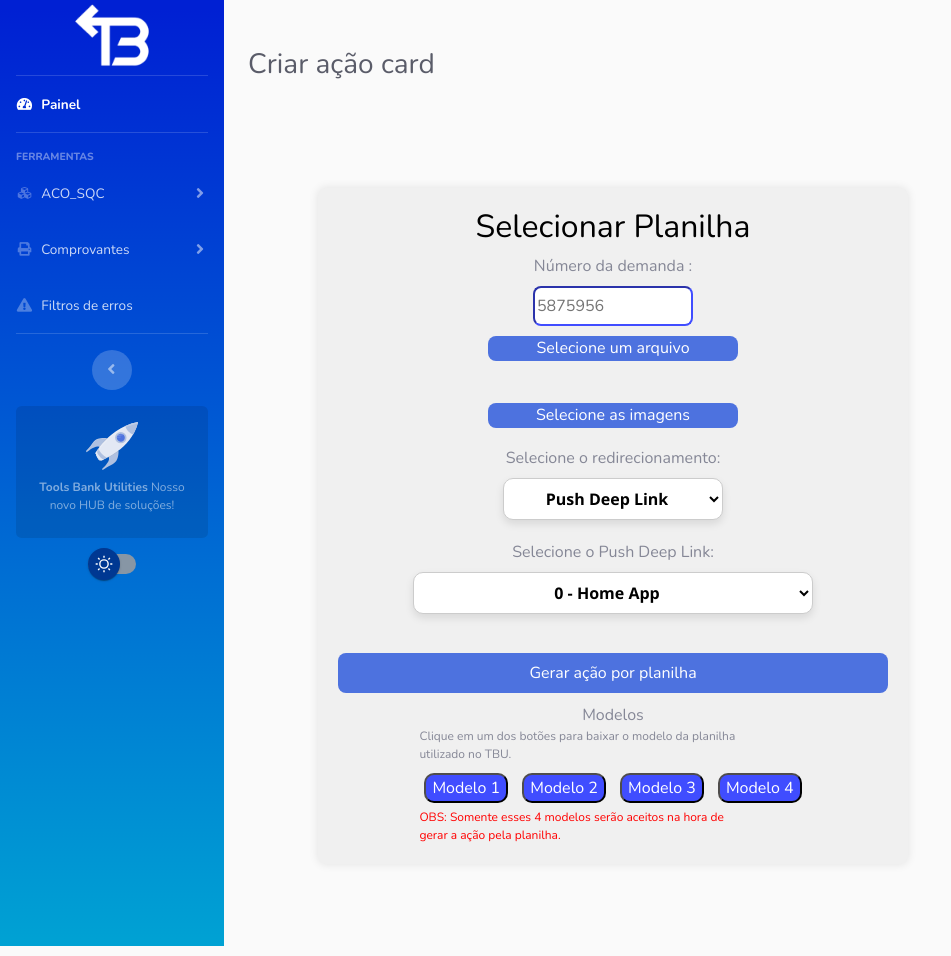
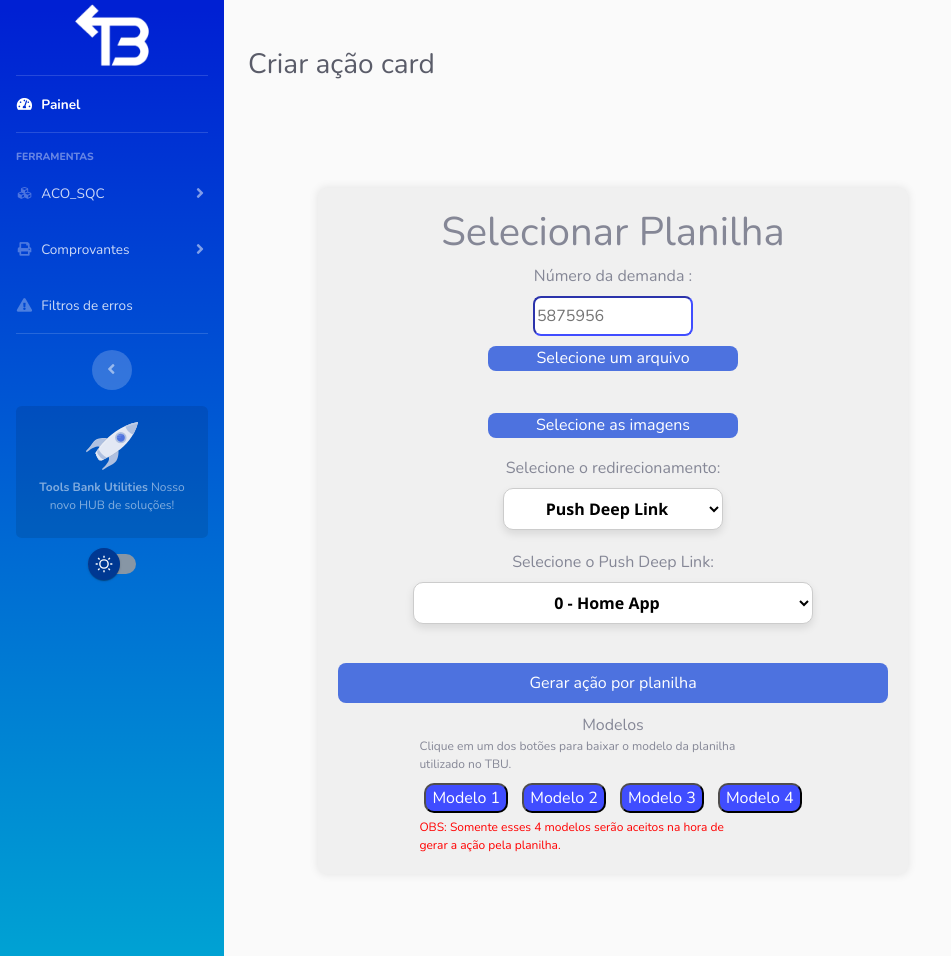
Before and after one commit to ReisLucasF/ACOWEB, a PHP site: page /aco/planilha/index.php in a window 1280 px wide. Shown: the whole page, without its empty margins (0-951 px from the left). Run offline with PHP 8.4, Linux system fonts and the light colour scheme.

Commit message:
Revert "Merge branch 'master' of https://github.com/ReisLucasF/ACOWEB"
This reverts commit 4b33e30ec3ff5fc659ced3da0a393e707ea47385, reversing
changes made to 1d6dea1e0e1a58468aef487eae4a92043e53846d.

```diff
--- a/sections/sidebar.php
+++ b/sections/sidebar.php
@@ -128,10 +128,6 @@
 
 
 <style>
-h1 {
-  font-size: xx-large;
-  color: black;
-}
 /* switch settings 👇 */
 
 .container {
@@ -305,107 +311,87 @@ select.dark-theme:focus {
 h1.dark-theme{
     color: #FFFFFF;
 }
-
 #cardPreview.dark-theme{
-    border: 1px solid #FFFFFF !important;
-}
-#cardPreview2.dark-theme{
     border: 1px solid #FFFFFF;
 }
-#content.dark-theme {
-    background-color: #1f1f1f;
-}
-.carregarpreview.darktheme{
-    background-color: #FFFFFF;
-}
-
 </style>
 <script>
-    document.addEventListener('DOMContentLoaded', function() {
-    var savedTheme = localStorage.getItem('theme');
-    var checkbox = document.getElementById('switch');
-
-    if (savedTheme === 'dark') {
-        checkbox.checked = true;
-        darktheme();
-    }
-});
 function darktheme() {
     var checkbox = document.getElementById('switch');
-    // Variáveis Tela
+    var formulario = document.getElementById('formulario');
+    var titulo = document.getElementById('tituloPreview');
+    var subtitulo = document.getElementById('subtituloPreview');
+    var textcta = document.getElementById('textoCTAPreview');
+    var cardpreview = document.getElementById('cardPreview');
+    var txtarea = document.getElementById('textarea');
+    var cardpreview = document.getElementById('cardPreview');
     var container = document.querySelector('.container-fluid');
-    var formulario = document.getElementById('formulario');
-    var content = document.getElementById('content');
-    var txtarea = document.getElementById('textarea');
     var labels = document.querySelectorAll('label');
     var inputs = document.querySelectorAll('input');
     var selects = document.querySelectorAll('select');
     var h1s = document.querySelectorAll('h1');
 
-    //--------------//
-    // Variáveis cardpreview
-    var titulo = document.getElementById('tituloPreview');
-    var subtitulo = document.getElementById('subtituloPreview');
-    var textcta = document.getElementById('textoCTAPreview');
-    var cardpreview = document.getElementById('cardPreview');
-    var titulo2 = document.getElementById('tituloPreview2');
-    var subtitulo2 = document.getElementById('subtituloPreview2');
-    var textcta2 = document.getElementById('textoCTAPreview2');
-    var cardpreview2 = document.getElementById('cardPreview2');
-    //--------------//
-    var teste = document.querySelectorAll('carregarpreview');
     if (checkbox.checked) {
-        //Modificando tela
-        content.classList.add('dark-theme');
         container.classList.add('dark-theme');
         formulario.classList.add('dark-theme');
+        cardpreview.classList.add('dark-theme');
+
+        titulo.classList.add('dark-theme');
+        subtitulo.classList.add('dark-theme');
+        textcta.classList.add('dark-theme');
+        cardpreview.classList.add('dark-theme');
+
         h1s.forEach(label => label.classList.add('dark-theme'));
         labels.forEach(label => label.classList.add('dark-theme'));
         inputs.forEach(input => input.classList.add('dark-theme'));
         selects.forEach(select => select.classList.add('dark-theme'));
         txtarea.classList.add('dark-theme');
-        //--------------//
-        //Modificando preview
-        titulo.classList.add('dark-theme');
-        subtitulo.classList.add('dark-theme');
-        textcta.classList.add('dark-theme');
-        cardpreview.classList.add('dark-theme');
-        titulo2.classList.add('dark-theme');
-        subtitulo2.classList.add('dark-theme');
-        textcta2.classList.add('dark-theme');
-        cardpreview2.classList.add('dark-theme');
-        //----------------//
-        main.classList.add('dark-theme');
-        teste.classList.add('dark-theme');
 
         localStorage.setItem('theme', 'dark'); // Salva o estado como 'dark'
     } else {
-        //Modificando tela
-        content.classList.remove('dark-theme');
         container.classList.remove('dark-theme');
         formulario.classList.remove('dark-theme');
+        cardpreview.classList.remove('dark-theme');
+
+        titulo.classList.remove('dark-theme');
+        subtitulo.classList.remove('dark-theme');
+        textcta.classList.remove('dark-theme');
+        cardpreview.classList.remove('dark-theme');
+
         h1s.forEach(label => label.classList.remove('dark-theme'));
         labels.forEach(label => label.classList.remove('dark-theme'));
         inputs.forEach(input => input.classList.remove('dark-theme'));
         selects.forEach(select => select.classList.remove('dark-theme'));
         txtarea.classList.remove('dark-theme');
-        //--------------//
-        //Modificando preview
-        titulo.classList.remove('dark-theme');
-        subtitulo.classList.remove('dark-theme');
-        textcta.classList.remove('dark-theme');
-        cardpreview.classList.remove('dark-theme');
-        titulo2.classList.remove('dark-theme');
-        subtitulo2.classList.remove('dark-theme');
-        textcta2.classList.remove('dark-theme');
-        cardpreview2.classList.remove('dark-theme');
-        //--------------//
-        main.classList.remove('dark-theme');
-        remove.classList.add('dark-theme');
-
         localStorage.setItem('theme', 'light'); // Salva o estado como 'light'
     }
 }
+// function loadTheme() {
+//     var theme = localStorage.getItem('theme');
+//     var checkbox = document.getElementById('switch');
+//     var formulario = document.getElementById('formulario');
+//     var container = document.querySelector('.container-fluid');
+//     var labels = document.querySelectorAll('label');
+
+//     if (theme === 'dark') {
+//         checkbox.checked = true;
+//         container.classList.add('dark-theme');
+//         if (formulario) {
+//             formulario.classList.add('dark-theme');
+//         }
+//         labels.forEach(label => label.classList.add('dark-theme'));
+//     } else {
+//         checkbox.checked = false;
+//         container.classList.remove('dark-theme');
+//         if (formulario) {
+//             formulario.classList.remove('dark-theme');
+//         }
+//         labels.forEach(label => label.classList.remove('dark-theme'));
+//     }
+// }
+
+// // Carrega o tema ao carregar a página
+// window.onload = loadTheme;
 
 </script>
 </ul>
```
Also changed, not shown: other parts of sections/sidebar.php (+24 -14 lines), aco/card/style.css (+4 -14 lines), aco/popup/index.php (+4 -7 lines), aco/popup/stylepopup.css (+10 -3 lines), 1 other file.
